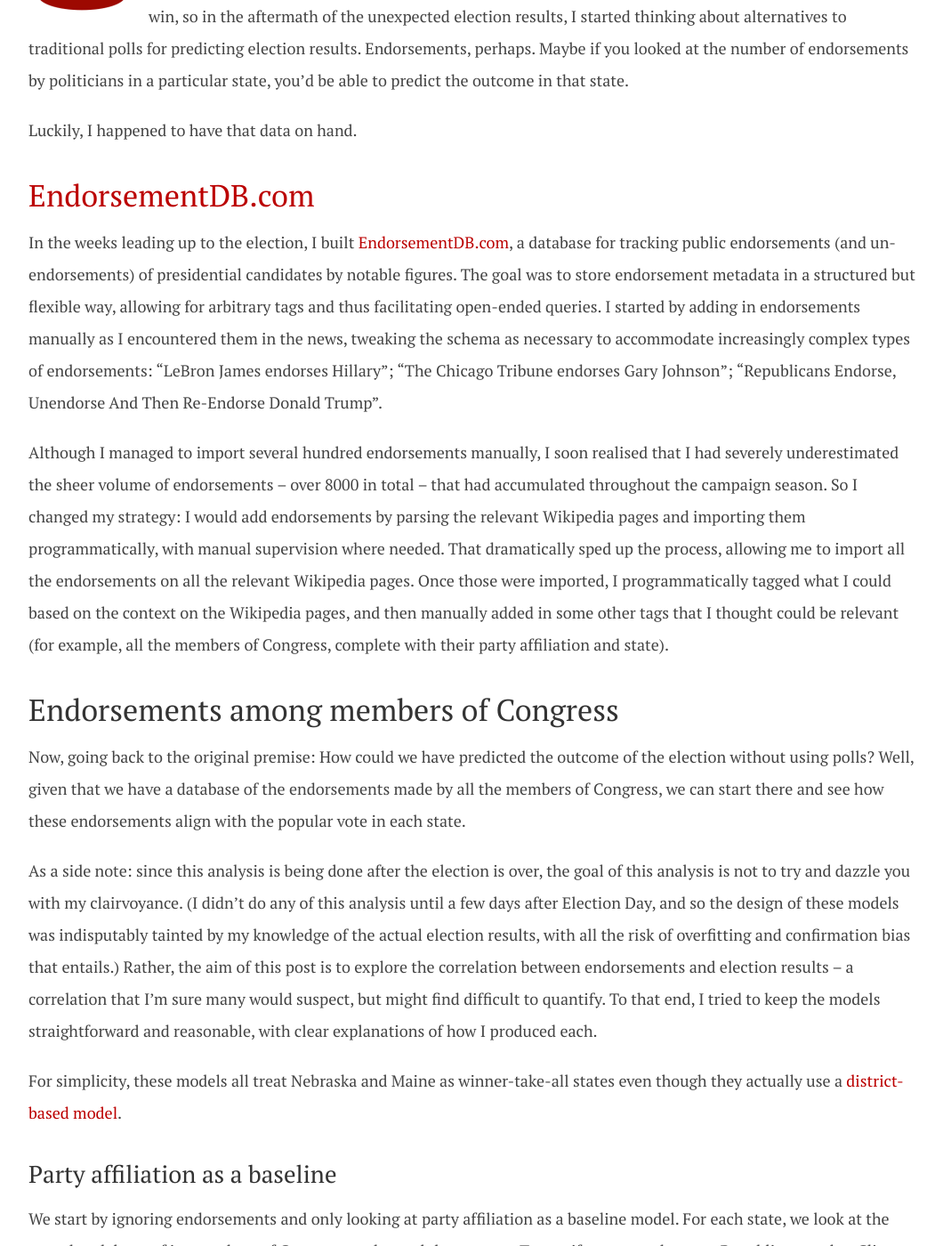
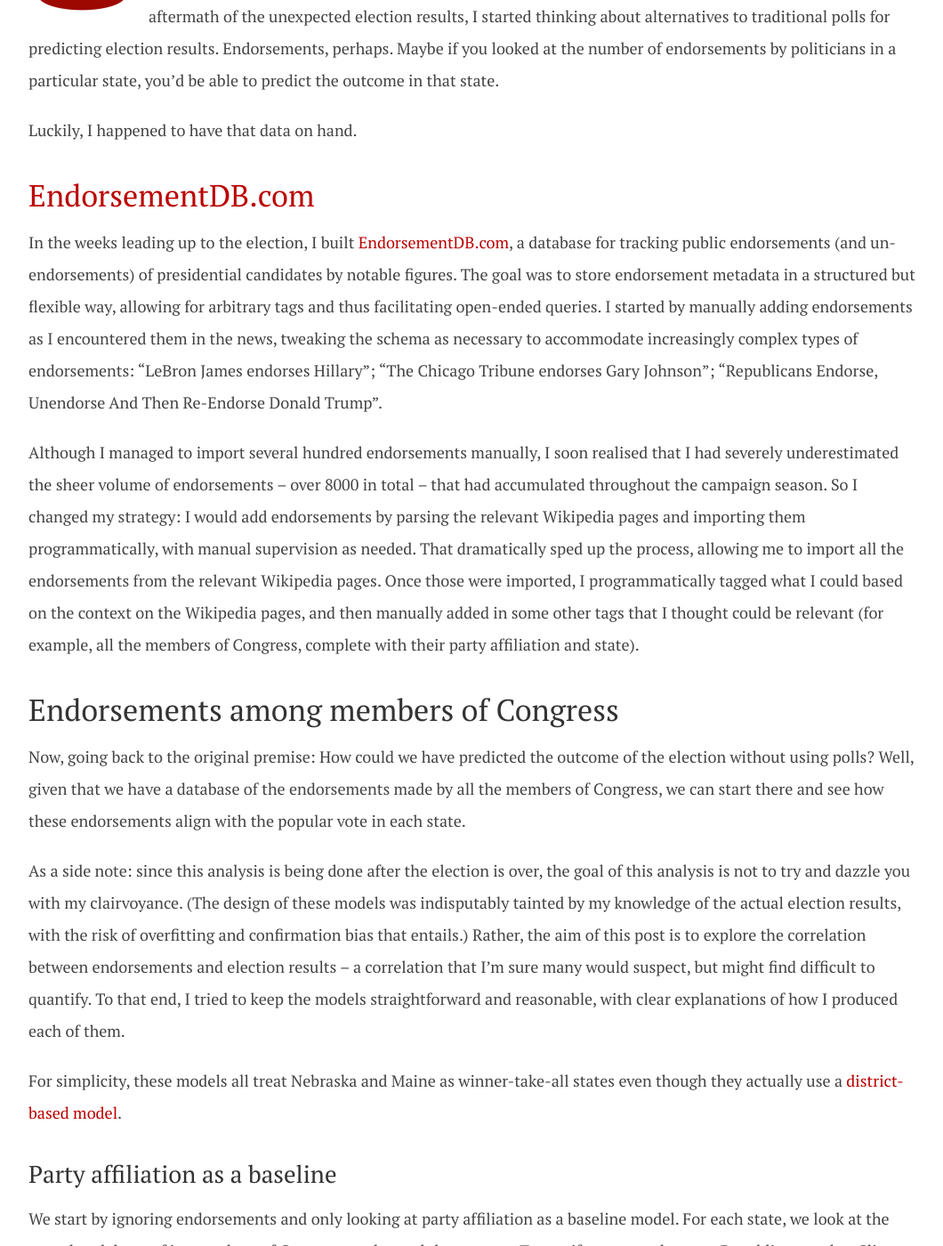
Before and after one commit to dellsystem/dellsystem.github.io, a Jekyll site: the page built from _posts/2016-11-18-predicting-elections.md, in a window 1280 px wide and 1400 px high, scrolled down 470 px. Shown: the whole window at 89% size, without its empty margins (108-1168 px from the left). Built offline with Jekyll 4.4.1, drawn with Linux system fonts in a browser that asks for light colours; some of the changed text lies outside the part shown.

Commit message:
Update predicting-elections post with DDJ edits

```diff
--- a/_posts/2016-11-18-predicting-elections.md
+++ b/_posts/2016-11-18-predicting-elections.md
@@ -22,8 +22,8 @@ In the weeks leading up to the election, I built [EndorsementDB.com], a
 database for tracking public endorsements (and un-endorsements) of presidential
 candidates by notable figures. The goal was to store endorsement metadata in a
 structured but flexible way, allowing for arbitrary tags and thus
-facilitating open-ended queries. I started by adding in endorsements
-manually as I encountered them in the news, tweaking the schema as necessary to
+facilitating open-ended queries. I started by manually adding endorsements
+as I encountered them in the news, tweaking the schema as necessary to
 accommodate increasingly complex types of endorsements: "LeBron James endorses
 Hillary"; "The Chicago Tribune endorses Gary Johnson"; "Republicans Endorse,
 Unendorse And Then Re-Endorse Donald Trump".
@@ -33,8 +33,8 @@ realised that I had severely underestimated the sheer volume of endorsements --
 over 8000 in total -- that had accumulated throughout the campaign season.  So
 I changed my strategy: I would add endorsements by parsing the relevant
 Wikipedia pages and importing them programmatically, with manual supervision
-where needed. That dramatically sped up the process, allowing me to import
-all the endorsements on all the relevant Wikipedia pages. Once those were
+as needed. That dramatically sped up the process, allowing me to import
+all the endorsements from the relevant Wikipedia pages. Once those were
 imported, I programmatically tagged what I could based on the context on the
 Wikipedia pages, and then manually added in some other tags that I thought
 could be relevant (for example, all the members of Congress, complete with
@@ -49,14 +49,13 @@ there and see how these endorsements align with the popular vote in each state.
 
 As a side note: since this analysis is being done after the election is over,
 the goal of this analysis is not to try and dazzle you with my clairvoyance.
-(I didn't do any of this analysis until a few days after Election Day,
-and so the design of these models was indisputably tainted by my knowledge of
-the actual election results, with all the risk of overfitting and confirmation
+(The design of these models was indisputably tainted by my knowledge of
+the actual election results, with the risk of overfitting and confirmation
 bias that entails.) Rather, the aim of this post is to explore the correlation
 between endorsements and election results -- a correlation that I'm sure many
 would suspect, but might find difficult to quantify. To that end, I tried to
 keep the models straightforward and reasonable, with clear explanations of how
-I produced each.
+I produced each of them.
 
 For simplicity, these models all treat Nebraska and Maine as winner-take-all
 states even though they actually use a [district-based
@@ -174,12 +173,12 @@ like [Evan McMullin] and [Gary Johnson] or [a Republican other than the
 nominee][another-republican].
 
 Incidentally, I also learned that newspaper endorsements were not a great
-predictor of the outcome of this election. This is obvious in hindsight to
+predictor of the outcome of this election. This would be obvious to
 anyone who is aware that the vast majority of newspaper endorsements were for
 Clinton, with only a handful for Trump. If you focus on the number of local
 newspapers endorsements by state, you'll find that Clinton is projected to win
 every single state except Alaska and Kansas, which is pretty hard to imagine.
-Even if we change the model to award a state to Clinton only if Trump gets _no_
+Even if we change the model to only award a state to Clinton if Trump gets _no_
 newspaper endorsements -- which, to be honest, is a pretty contrived rule -- we
 still get 20 mispredictions. Clearly, newspaper endorsements were not a great
 predictor of how voters felt during this election. Why that was the case is
```
Also changed, not shown: other parts of _posts/2016-11-18-predicting-elections.md (+7 -7 lines).
